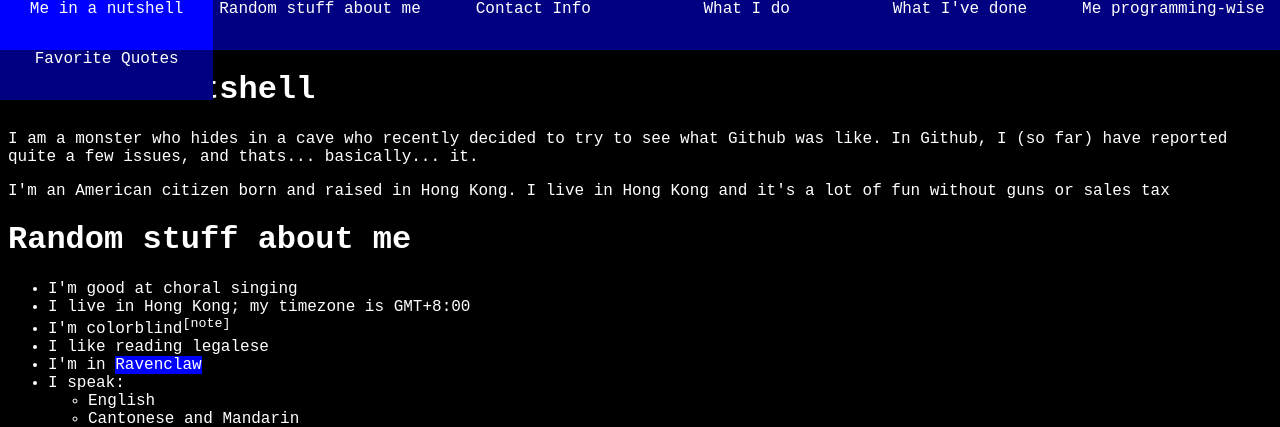
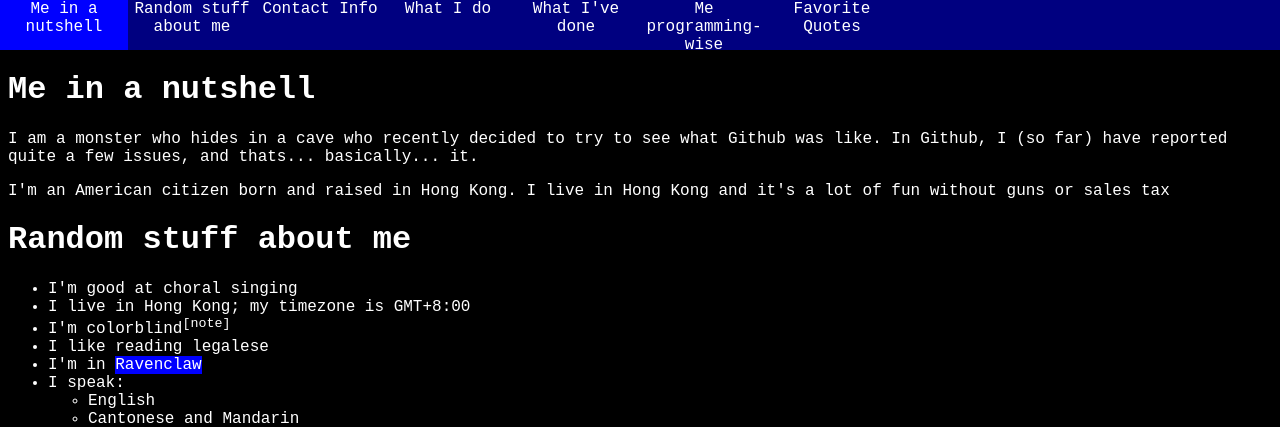
Before and after one commit to Kenny2github/kenny2github.github.io, a PHP site: page / in a window 1280 px wide. Shown: the top 427 px of the page. Run offline with PHP 8.4, Linux system fonts and the light colour scheme.

Commit message:
Update main.css

```diff
--- a/main.css
+++ b/main.css
@@ -24,7 +24,7 @@ div#header {
 div#header a {
     display:inline-block;
     transition:250ms;
-    width:calc(100% / 6);
+    width:calc(100% / 10);
     height:50px;
     text-align:center;
     vertical-align:middle;
```
